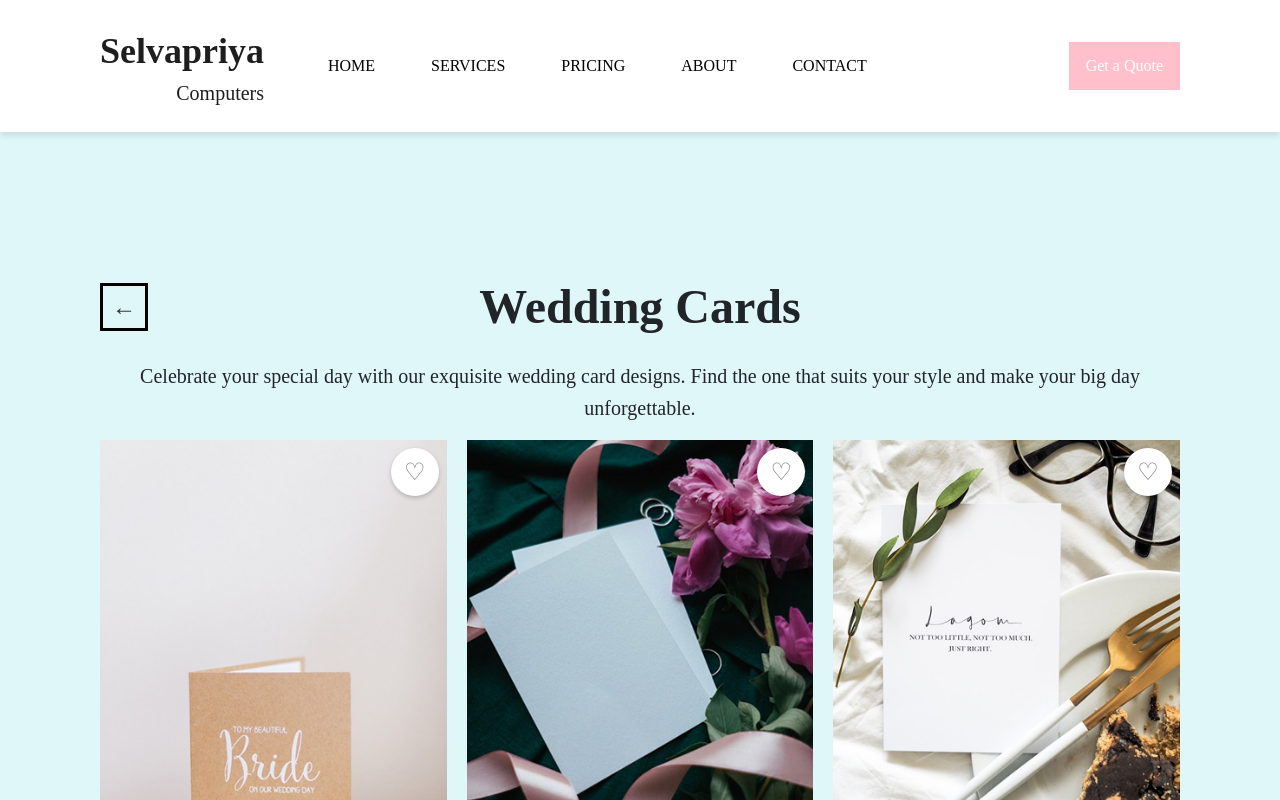
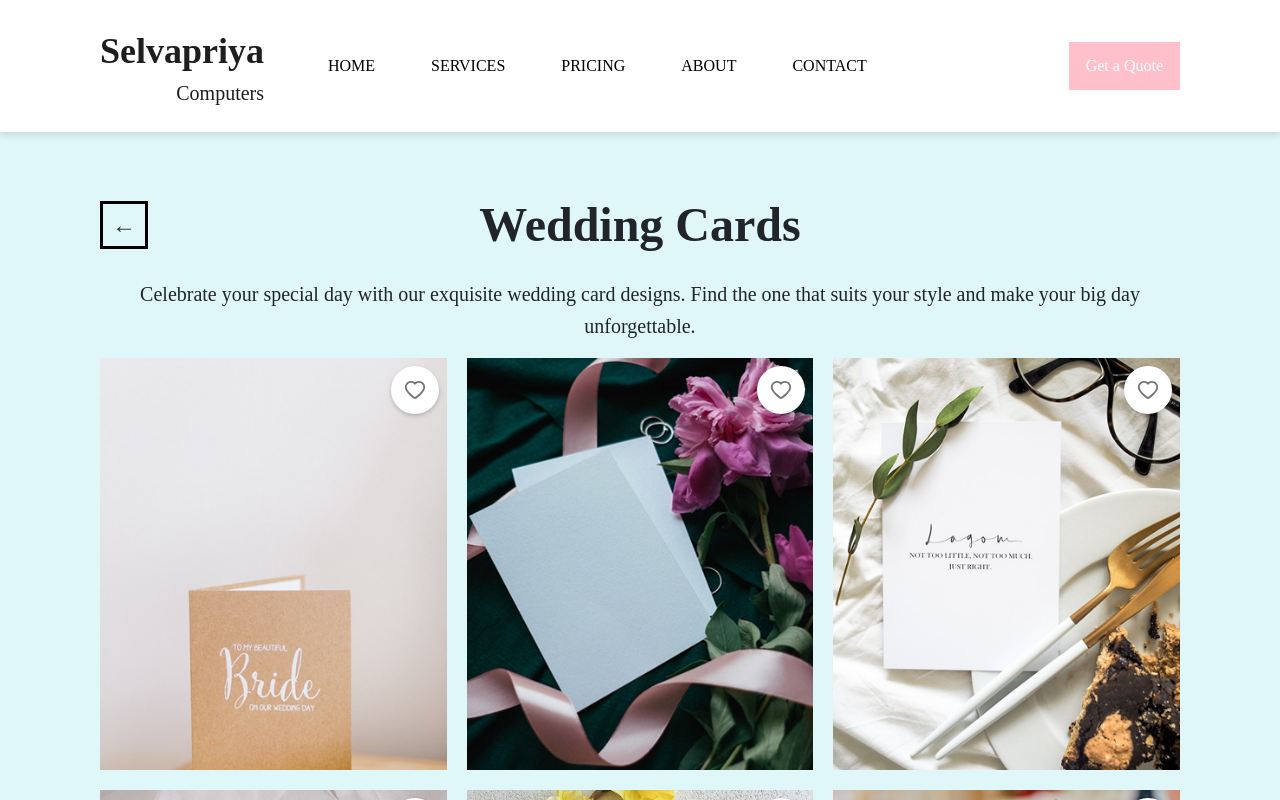
Before and after one commit to SanthoshRam-98/selvapriyacomputers-a-z-, a React (Create React App) app: page /services/wedding-cards in a window 1280 px wide. Built offline with nearby package versions, Linux system fonts and the light colour scheme.

Commit message:
Modified package.json

```diff
--- a/package.json
+++ b/package.json
@@ -12,7 +12,6 @@
     "predeploy": "npm run build",
     "deploy": "gh-pages -d build"
   },
-  "homepage": "https://santhoshram-98.github.io/selvapriyacomputers-a-z-/",
   "keywords": [],
   "author": "",
   "license": "ISC",
--- a/src/pages/HomePage/OurWorks.js
+++ b/src/pages/HomePage/OurWorks.js
@@ -261,6 +261,9 @@ const GridItem = styled.div`
     background-color: #ffaaaa; /* Rose color */
     /* White text */
   }
+  @media (max-width: 768px) {
+    opacity: 1; /* Always visible on mobile */
+  }
 `;
 
 const Image = styled.img`
@@ -288,7 +291,7 @@ const Overlay = styled.div`
       255,
       170,
       170,
-      0.3
+      0.91
     ); /* Light rose color with transparency */
     color: white;
   }
--- a/src/pages/Services/Services.js
+++ b/src/pages/Services/Services.js
@@ -69,23 +69,30 @@ export function ProductGrid() {
 
 // Styled Components
 const Section = styled.section`
-  padding-top: 48px;
-  padding-bottom: 48px;
   text-align: center;
   background-color: #f5f5f5;
   color: black;
+  display: flex;
+  flex-direction: column;
+  gap: 64px;
+  padding-top: 64px;
+  padding-right: 100px;
+  padding-left: 100px;
+  padding-bottom: 64px;
+  @media (max-width: 660px) {
+    padding-right: 24px;
+    padding-left: 24px;
+  }
+  @media (max-width: 330px) {
+    padding-right: 12px;
+    padding-left: 12px;
+  }
 `;
 
 const Header = styled.div`
   display: flex;
   flex-direction: column;
   gap: 24px;
-  margin-top: 100px;
-  margin-bottom: 40px;
-  @media (max-width: 330px) {
-    margin-top: 50px;
-    margin-bottom: 20px;
-  }
 `;
 
 const Heading = styled.h1`
@@ -142,8 +149,6 @@ const SubHeading = styled.p`
 `;
 
 const GridContainer = styled.div`
-  margin-right: 100px;
-  margin-left: 100px;
   display: grid;
   grid-template-columns: repeat(3, 1fr);
   gap: 20px;
@@ -155,16 +160,9 @@ const GridContainer = styled.div`
   @media (max-width: 768px) {
     grid-template-columns: repeat(2, 1fr);
   }
-  @media (max-width: 660px) {
-    margin-right: 50px;
-    margin-left: 50px;
-  }
+
   @media (max-width: 480px) {
     grid-template-columns: 1fr;
-  }
-  @media (max-width: 330px) {
-    margin-right: 20px;
-    margin-left: 20px;
   }
 `;
 
@@ -196,7 +194,7 @@ const Overlay = styled.div`
   bottom: -100%; /* Initially hidden */
   left: 0;
   right: 0;
-  height: 40px; /* Approx height of hover effect */
+  height: 60px; /* Approx height of hover effect */
   background-color: rgba(0, 0, 0, 0.6); /* Default background color */
   display: flex;
   justify-content: center;
--- a/src/pages/Services/WeddingCards.js
+++ b/src/pages/Services/WeddingCards.js
@@ -1,5 +1,7 @@
 import React, { useState } from "react";
 import styled from "styled-components";
+import { AiFillHeart, AiOutlineHeart } from "react-icons/ai";
+import { BsFillHeartFill, BsHeart } from "react-icons/bs"; // Smaller icons for mobile
 import { useNavigate } from "react-router-dom";
 import WeddingCard1 from "../../WeddingCardsImages/D 1.png";
 import WeddingCard2 from "../../WeddingCardsImages/D 2.png";
@@ -31,8 +33,20 @@ const cards = [
 const Container = styled.div`
   min-height: 100vh;
   background-color: #e0f7fa;
-
   position: relative;
+  gap: 64px;
+  padding-top: 64px;
+  padding-right: 100px;
+  padding-left: 100px;
+  padding-bottom: 64px;
+  @media (max-width: 660px) {
+    padding-right: 24px;
+    padding-left: 24px;
+  }
+  @media (max-width: 330px) {
+    padding-right: 12px;
+    padding-left: 12px;
+  }
 `;
 
 const BackButton = styled.button`
@@ -176,7 +190,7 @@ const LikeButton = styled.button`
     transform: scale(1.1);
   }
 
-  @media (max-width: 768px) {
+  @media (max-width: 330px) {
     width: 2rem;
     height: 2rem;
   }
@@ -204,27 +218,9 @@ const WeddingCardsGrid = () => {
     flex-direction: column;
     gap: 24px;
   `;
-  const EntireContainer = styled.div`
-    margin-right: 100px;
-    margin-left: 100px;
-    padding-top: 128px;
-    padding-bottom: 64px;
-    @media (max-width: 1900px) {
-      padding-top: 146px;
-    }
-    @media (max-width: 660px) {
-      margin-left: 50px;
-      margin-right: 50px;
-    }
-    @media (max-width: 330px) {
-      margin-left: 20px;
-      margin-right: 20px;
-      padding-top: 98px;
-    }
-  `;
+
   return (
     <Container>
-      <EntireContainer>
       <Header>
         <TitleSection>
           <BackButton onClick={goBack}>←</BackButton>
@@ -244,12 +240,11 @@ const WeddingCardsGrid = () => {
               liked={likedCards[card.id]}
               onClick={() => toggleLike(card.id)}
             >
-                {likedCards[card.id] ? "❤" : "♡"}
+              {likedCards[card.id] ? <AiFillHeart /> : <AiOutlineHeart />}
             </LikeButton>
           </ImageContainer>
         ))}
       </GridContainer>
-      </EntireContainer>
     </Container>
   );
 };
```
Lines whose indentation alone changed are shown as unchanged.
